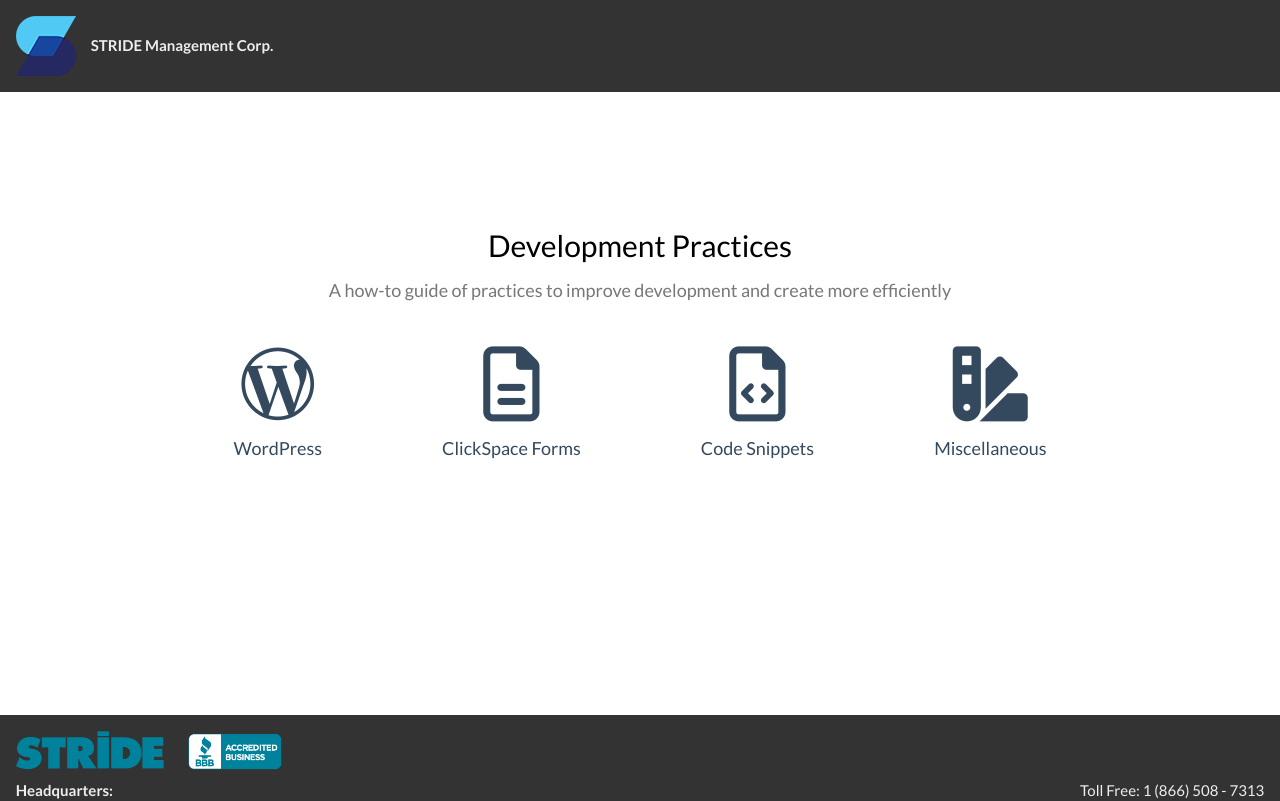
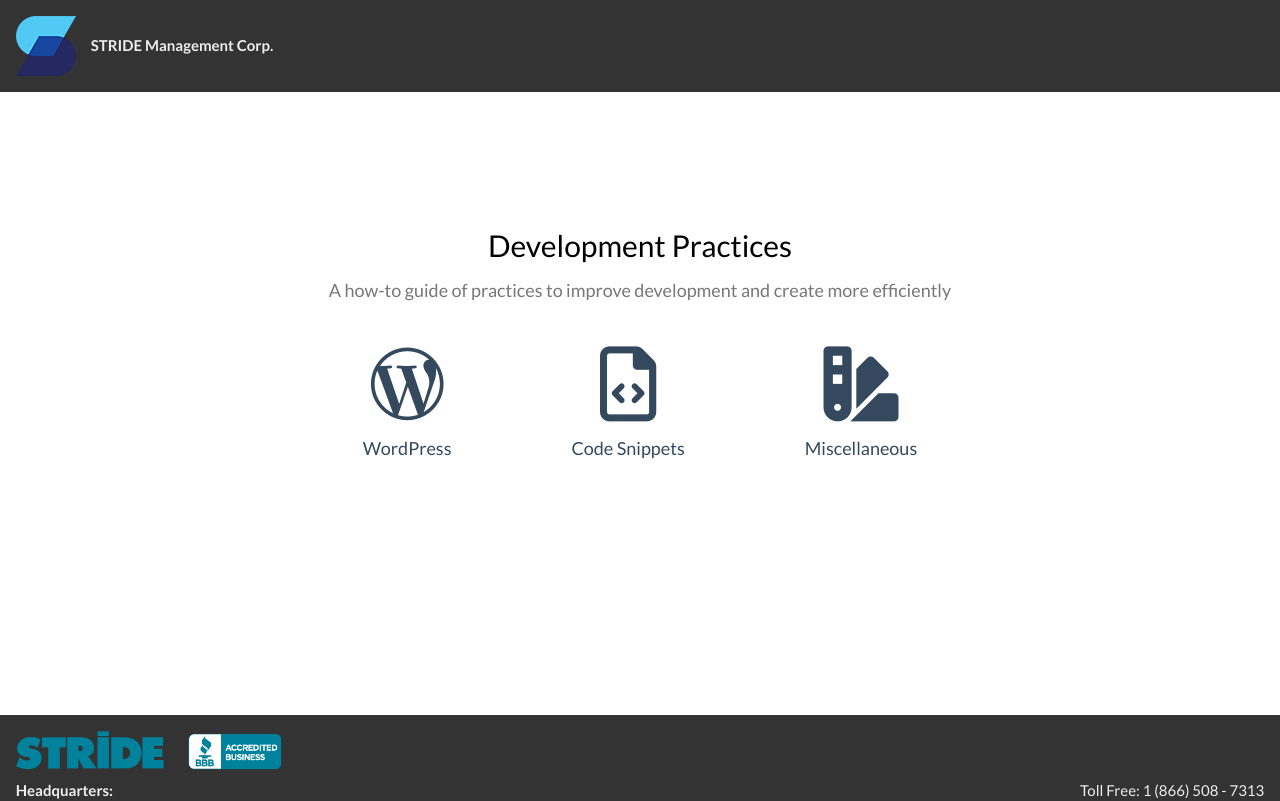
Before and after one commit to jshaw990/stride-docs, a React (Create React App) app: page / in a window 1280 px wide. Shown: the top 801 px of the page. Built offline with nearby package versions, Linux system fonts and the light colour scheme; the HTML template or start-up script is replaced by a standard one.

Commit message:
Updated not found page.

```diff
--- a/src/pages/landing/Landing.Page.jsx
+++ b/src/pages/landing/Landing.Page.jsx
@@ -16,10 +16,6 @@
 					<i className='icon fab fa-wordpress-simple'></i>
 					<div className='lg'>WordPress</div>
 				</Link>
-				<div className='item'>
-					<i className='icon far fa-file-alt'></i>
-					<div className='lg'>ClickSpace Forms</div>
-				</div>
 				<Link to='/code' className='item'>
 					<i className='icon far fa-file-code'></i>
 					<div className='lg'>Code Snippets</div>
--- a/src/pages/notFound/NotFound.Page.jsx
+++ b/src/pages/notFound/NotFound.Page.jsx
@@ -9,7 +9,7 @@
 	return (
 		<div className='not-found-page'>
 			<div className='stride-blue bold uppercase'>404 Error</div>
-			<div className='bold xxl'>Page not found</div>
+			<div className='bold xxl title'>Page not found</div>
 			<div className=''>
 				Sorry, the page {location.pathname} could not be found.
 			</div>
```
